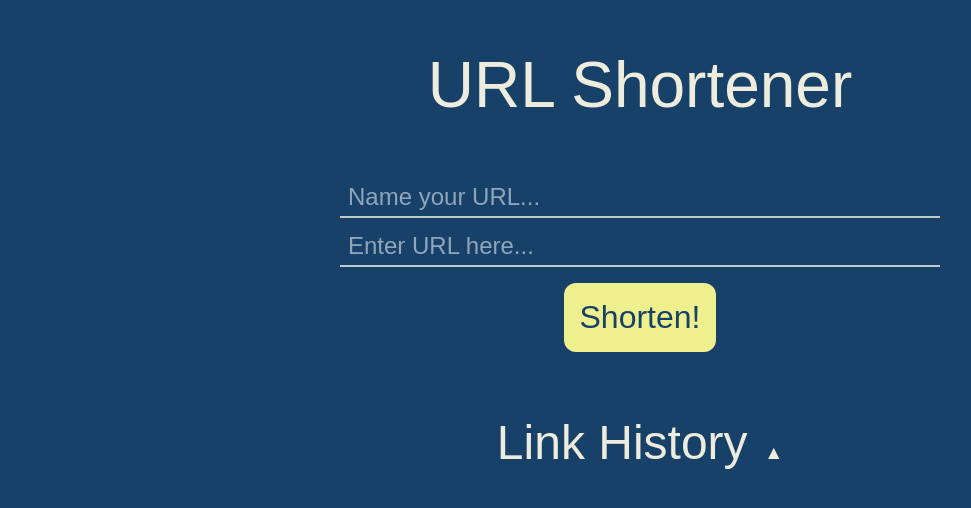
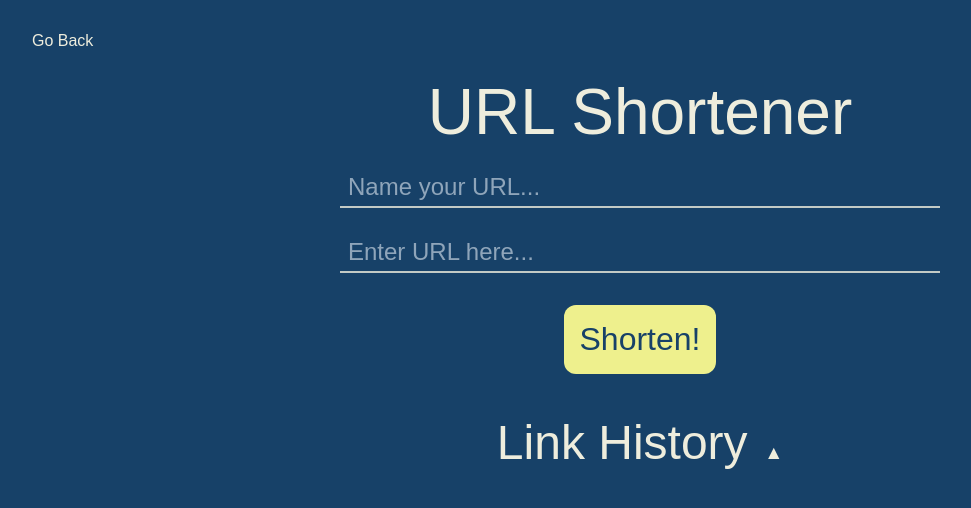
Before and after one commit to aemann2/fullstack-demos, a React (Create React App) app in the folder client/: page /urlShortener in a window 1280 px wide. Shown: the top 508 px of the page, without its empty margins (0-971 px from the left). Built offline with nearby package versions, Linux system fonts and the light colour scheme; no server answers.

Commit message:
added back button, styled url shortener page

```diff
--- a/client/src/components/UrlBar.tsx
+++ b/client/src/components/UrlBar.tsx
@@ -6,7 +6,7 @@ import { validateUrl } from '../utils/utils';
 
 const UrlInput = styled.input`
 	display: block;
-	margin: 0 auto 1rem auto;
+	margin: 0 auto 2rem auto;
 	background: transparent;
 	border: none;
 	width: 200px;
@@ -30,14 +30,16 @@ const UrlInput = styled.input`
 	}
 `;
 
-const NameInput = styled(UrlInput)``;
+const NameInput = styled(UrlInput)`
+	margin-bottom: 2rem;
+`;
 
 const UrlButton = styled(Button)`
 	padding: 1rem;
 	font-size: 1.5rem;
 	border-radius: 12px;
 	display: block;
-	margin: 0 auto;
+	margin: 0 auto 2rem auto;
 
 	@media (min-width: 500px) {
 		font-size: 2rem;
--- a/client/src/components/UrlList.tsx
+++ b/client/src/components/UrlList.tsx
@@ -9,7 +9,7 @@ const ComponentWrapper = styled.div`
 const Subtitle = styled.h2`
 	color: var(--color-text);
 	font-size: 1.5rem;
-	@media (min-width: 1100px) {
+	@media (min-width: 500px) {
 		font-size: var(--h2-desktop);
 		margin-bottom: 3rem;
 	}
@@ -24,11 +24,23 @@ const LinksContainer = styled.div`
 	color: var(--color-text);
 	margin-top: 1rem;
 	overflow-y: scroll;
-	height: 250px;
+	height: 150px;
+
+	@media (min-width: 500px) {
+		height: 250px;
+	}
 `;
 
 const LinkGroup = styled.div`
 	margin-bottom: 1rem;
+	p {
+		font-size: 1.2rem;
+	}
+	@media (min-width: 500px) {
+		p {
+			font-size: 1.5rem;
+		}
+	}
 `;
 
 const UrlList = () => {
--- a/client/src/pages/UrlShortener.tsx
+++ b/client/src/pages/UrlShortener.tsx
@@ -11,10 +11,12 @@ const SectionPage = styled(Page)`
 	justify-content: space-between;
 `;
 
+const BackButton = styled.a``;
+
 const PageTitle = styled.h1`
 	color: var(--color-text);
 	font-size: var(--h1-mobile);
-	margin-top: 1rem;
+	margin: 1rem 0;
 	text-align: center;
 	@media (min-width: 500px) {
 		font-size: var(--h1-desktop);
@@ -24,6 +26,7 @@ const PageTitle = styled.h1`
 const UrlShortener = () => {
 	return (
 		<SectionPage>
+			<BackButton href='/'>Go Back</BackButton>
 			<PageTitle>URL Shortener</PageTitle>
 			<UrlBar />
 			<UrlList />
```
